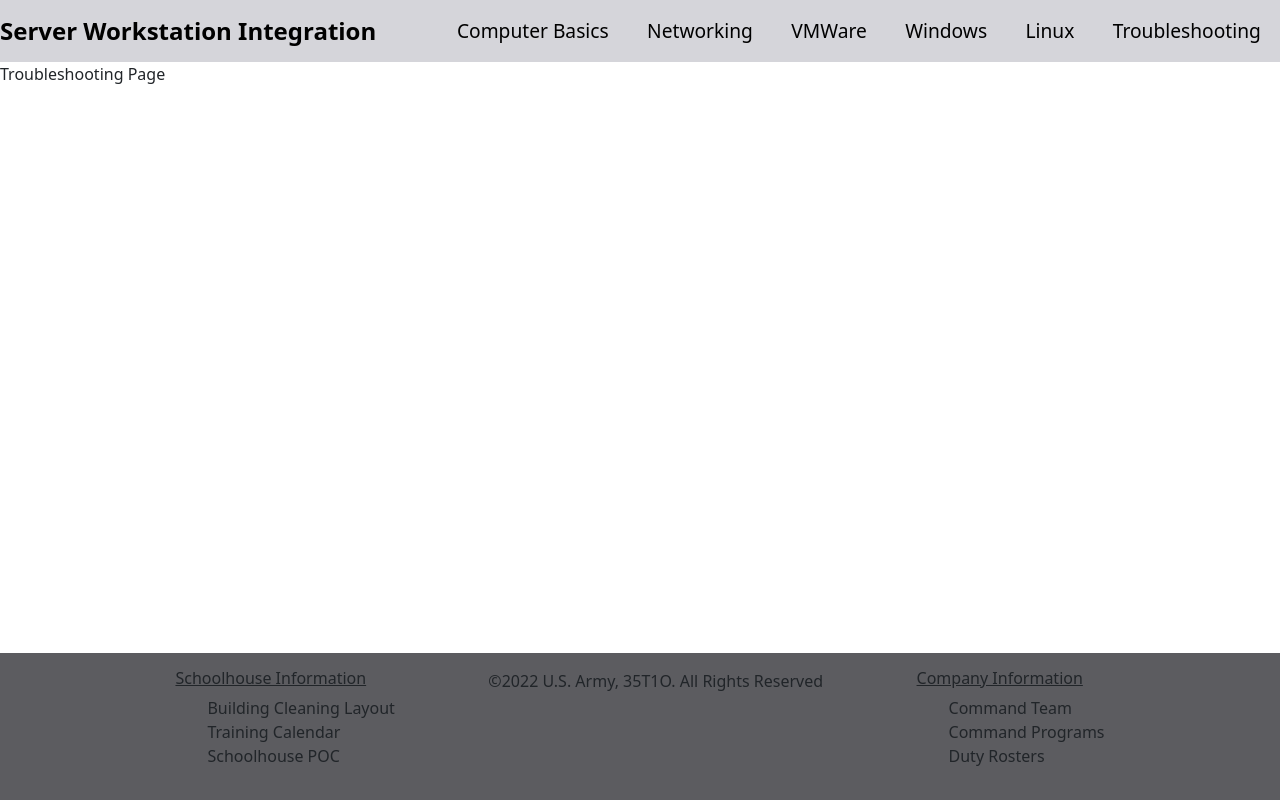
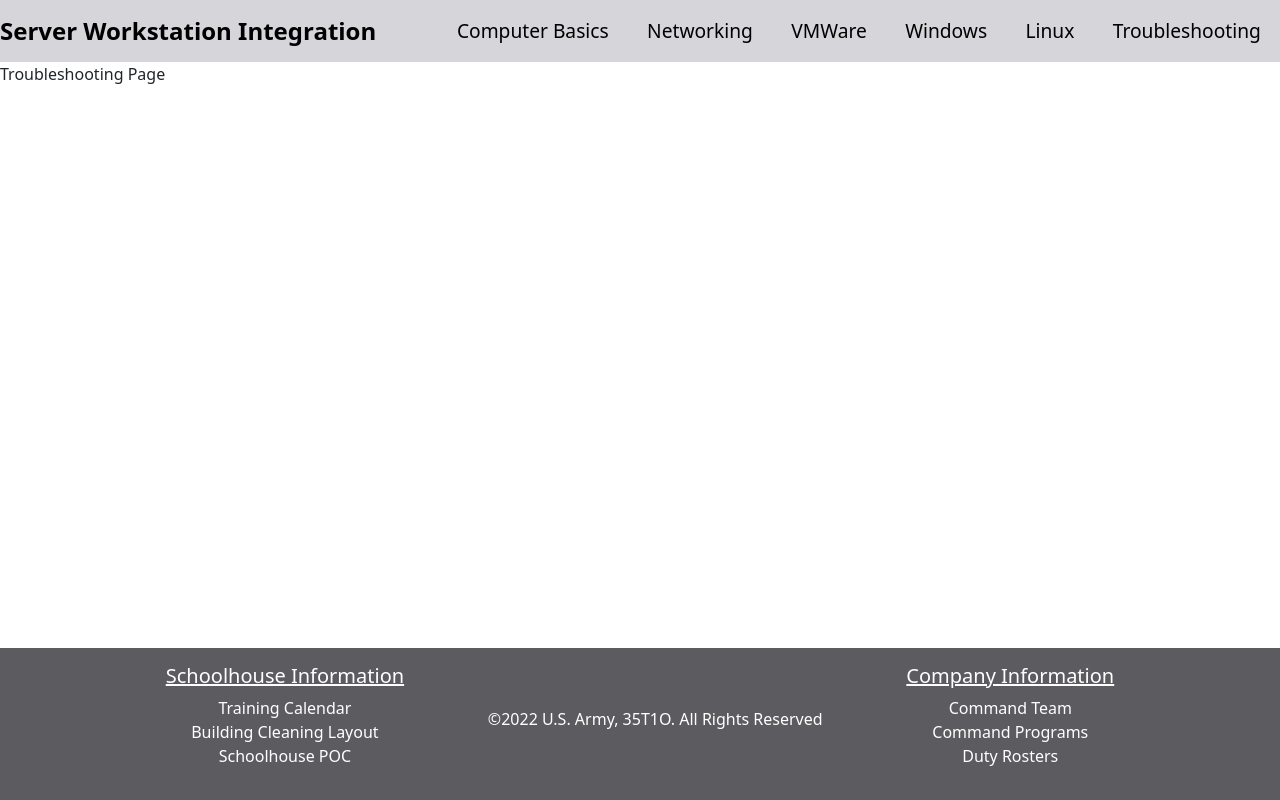
Before and after one commit to LAWLZXDD/T-intra, a React (Create React App) app: page /Troubleshooting in a window 1280 px wide. Built offline with nearby package versions, Linux system fonts and the light colour scheme.

Commit message:
happy footer

```diff
--- a/src/App.css
+++ b/src/App.css
@@ -21,7 +21,6 @@ h1{
   padding: 10px;
 }
 footer{
-
   padding: 1rem;
   background-color: #5c5c60;
   position: fixed;
@@ -35,10 +34,15 @@ footer{
 .container{
   display: flex;
   justify-content: space-evenly;
+  align-items: center;
+  color: white;
 }
 .schoolhouse-info{
   list-style-type: none;
+  padding-left: 0;
+  text-align: center;
 }
-h6{
+h5{
   text-decoration: underline;
+  text-align: center;
 }
--- a/src/components/Footer.js
+++ b/src/components/Footer.js
@@ -9,24 +9,25 @@ function Footer(){
         <footer>
             <div className="container">
                 <div className="box" className="d-none d-md-block">
-                    <h6>Schoolhouse Information</h6>
-                    <ul>
+                    <h5 className="test">Schoolhouse Information</h5>
+                    <ul className="schoolhouse-info">
+                        <li className="schoolhouse-info">Training Calendar</li>
                         <li className="schoolhouse-info">Building Cleaning Layout</li>
-                        <li className="schoolhouse-info">Training Calendar</li>
                         <li className="schoolhouse-info">Schoolhouse POC</li>
                     </ul>
                 </div>
-                <div className="box" className="d-none d-md-block">©2022 U.S. Army, 35T1O. All Rights Reserved</div>
+                <div id="copyright" className="d-none d-lg-block">
+                    <h6 className="test">©2022 U.S. Army, 35T1O. All Rights Reserved</h6>
+                </div>
                 <div className="box" className="d-none d-md-block">
-                    <h6>Company Information</h6>
-                    <ul>
+                    <h5 className="test">Company Information</h5>
+                    <ul className="schoolhouse-info">
                         <li className="schoolhouse-info">Command Team</li>
                         <li className="schoolhouse-info">Command Programs</li>
                         <li className="schoolhouse-info">Duty Rosters</li>
                     </ul>
                 </div>
             </div>
-
         </footer>
     )
 }
```
